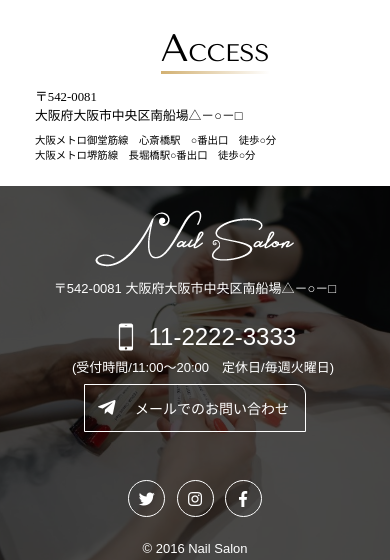
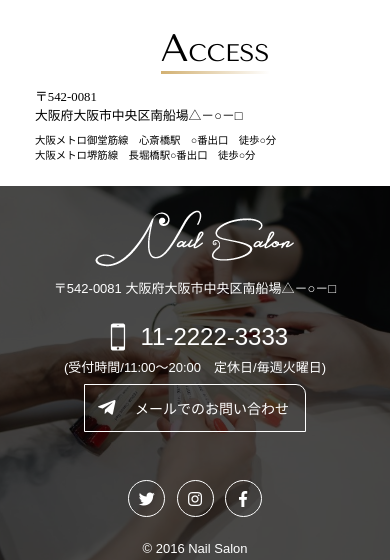
Before and after one commit to tamasample/nailsalon, a plain HTML site: page index.html in a window 390 px wide. Shown: the part 4632-5192 px from the top of the page. Drawn offline with nearby package versions, Linux system fonts and the light colour scheme.

Commit message:
Update styles.css

```diff
--- a/css/styles.css
+++ b/css/styles.css
@@ -742,10 +742,6 @@ footer a:hover,
     width: 70%;
   }
 
-  .tel{
-    width:100vw;
-  }
-
 }
 
 @media(max-width: 320px) {
```
